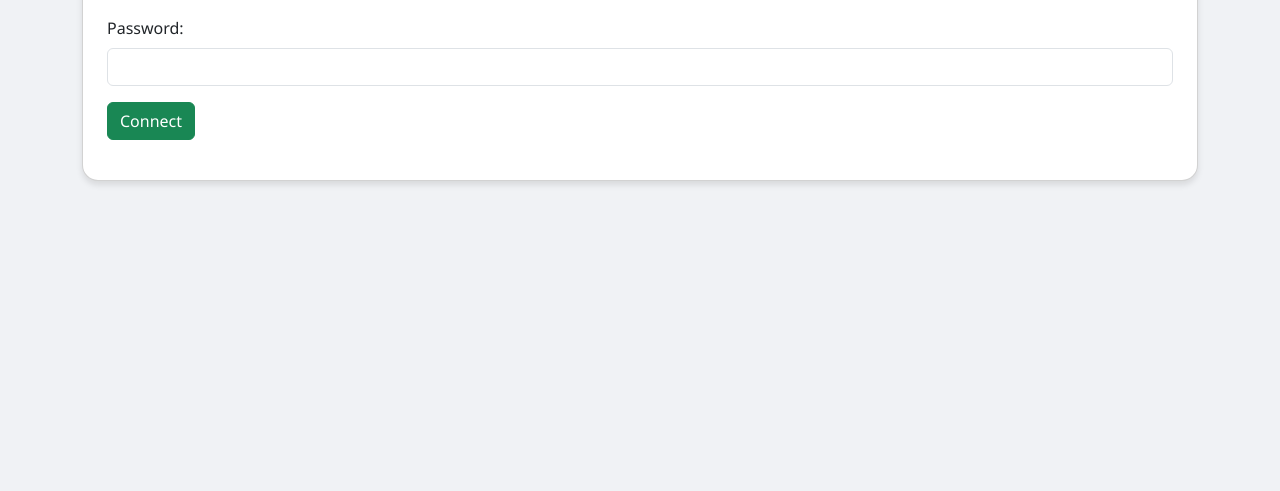
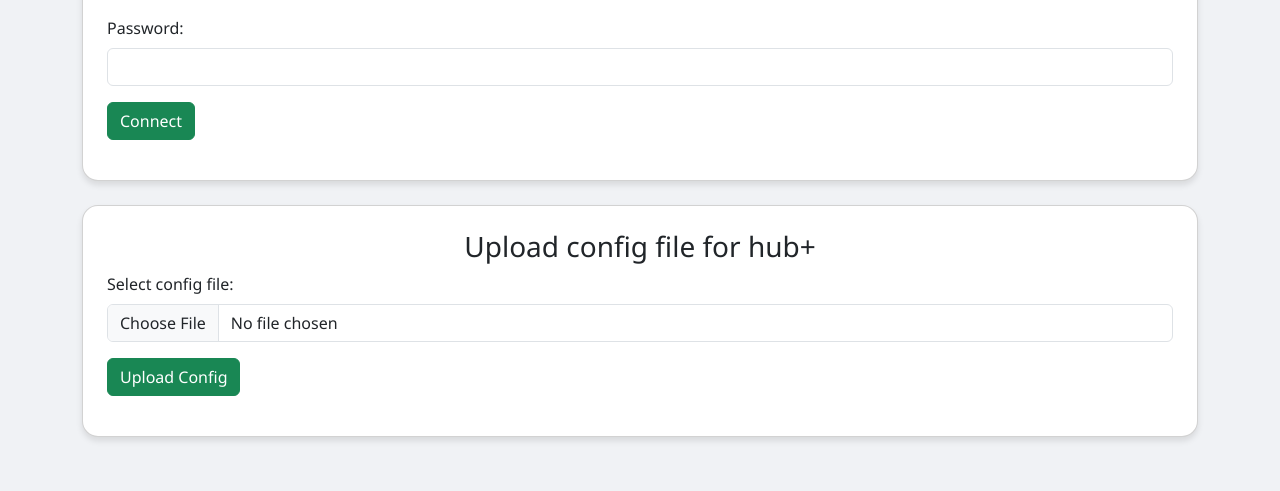
Before and after one commit to wang3522/empower-hub-host, a Flask app: page / in a window 1280 px wide. Shown: the part 309-800 px from the top of the page. Run offline with Flask 3, Linux system fonts and the light colour scheme.

Commit message:
Spinners for scanning and connecting wifi, file upload for config (need to change to zcf instead of json)

```diff
--- a/hub_server/app.py
+++ b/hub_server/app.py
@@ -8,6 +8,7 @@ from flask import Flask, render_template, request, jsonify
 app = Flask(__name__)
 
 ROOT_PASSWORD = "PASSWORD_HERE"
+UPLOAD_CONFIG_PATH = "./uploads"
 
 def run_command(command):
     try:
@@ -74,5 +75,24 @@ def connect():
     result = connect_to_wifi(ssid, password)
     return jsonify(result)
 
+@app.route('/upload_config', methods=['POST'])
+def upload_config():
+    print(request)
+    print("request.files:", request.files)
+    print("request.form:", request.form)
+    if 'config-file' not in request.files:
+        return jsonify({"error": "No file part in the request"}), 400
+    file = request.files['config-file']
+    if file.filename == '':
+        return jsonify({"error": "No file selected"}), 400
+
+    os.makedirs(UPLOAD_CONFIG_PATH, exist_ok=True)
+    save_path = os.path.join(UPLOAD_CONFIG_PATH, file.filename)
+    try:
+        file.save(save_path)
+        return jsonify({"success": True, "filename": file.filename})
+    except Exception as e:
+        return jsonify({"error": str(e)}), 500
+
 if __name__ == "__main__":
     app.run(host="0.0.0.0", port=5001, debug=True)
--- a/hub_server/requirements.txt
+++ b/hub_server/requirements.txt
@@ -1 +1 @@
-flask==3.1.1.1
+flask==3.1.1
--- a/hub_server/templates/index.html
+++ b/hub_server/templates/index.html
@@ -38,9 +38,46 @@
         </form>
         <div id="connect-status" class="mt-3"></div>
     </div>
+    <div class="card p-4 mt-4">
+        <h3 class="text-center">Upload config file for hub+</h3>
+        <form id="upload-form" enctype="multipart/form-data" onsubmit="uploadConfigFile(event)">
+            <div class="mb-3">
+                <label for="config-file" class="form-label">Select config file:</label>
+                <input type="file" id="config-file" name="config-file" class="form-control" accept=".json" required />
+            </div>
+            <button type="submit" class="btn btn-success">Upload Config</button>
+        </form>
+        <div id="upload-status" class="mt-3"></div>
+    </div>
 </div>
 
 <script>
+    async function uploadConfigFile(event) {
+        event.preventDefault();
+        const form = document.getElementById('upload-form');
+        const formData = new FormData(form);
+        const fileInput = document.getElementById('config-file');
+        const statusEl = document.getElementById('upload-status');
+        statusEl.innerHTML = '';
+
+        if (!fileInput.files.length) {
+            statusEl.innerHTML = `<div class="alert alert-warning">Please select a file to upload.</div>`;
+            return;
+        }
+
+        const res = await fetch('/upload_config', {
+            method: 'POST',
+            body: formData
+        });
+
+        const data = await res.json();
+        if (data.error) {
+            statusEl.innerHTML = `<div class="alert alert-danger">${data.error}</div>`;
+        } else {
+            statusEl.innerHTML = `<div class="alert alert-success">Config file uploaded successfully!</div>`;
+        }
+    }
+
     async function fetchCurrentSSID() {
         const res = await fetch('/current_ssid');
         const data = await res.json();
@@ -48,11 +85,13 @@
     }
 
 async function scanNetworks() {
-        const res = await fetch('/scan');
-        const data = await res.json();
         const resultEl = document.getElementById('scan-result');
         const ssidSelect = document.getElementById('ssid');
         ssidSelect.innerHTML = '';
+        resultEl.innerHTML = `<div class="d-flex align-items-center"><span class="spinner-border spinner-border-sm me-2" role="status" aria-hidden="true"></span>Scanning...</div>`;
+
+        const res = await fetch('/scan');
+        const data = await res.json();
         resultEl.innerHTML = '';
 
         if (data.error) {
@@ -75,6 +114,8 @@ async function scanNetworks() {
         e.preventDefault();
         const ssid = document.getElementById('ssid').value;
         const password = document.getElementById('password').value;
+        const statusEl = document.getElementById('connect-status');
+        statusEl.innerHTML = `<div class="d-flex align-items-center"><span class="spinner-border spinner-border-sm me-2" role="status" aria-hidden="true"></span>Connecting...</div>`;
 
         const res = await fetch('/connect', {
             method: 'POST',
@@ -83,7 +124,7 @@ async function scanNetworks() {
         });
 
         const data = await res.json();
-        const statusEl = document.getElementById('connect-status');
+        statusEl.innerHTML = '';
         if (data.error) {
             statusEl.innerHTML = `<div class="alert alert-danger">${data.error}</div>`;
         } else {
```
